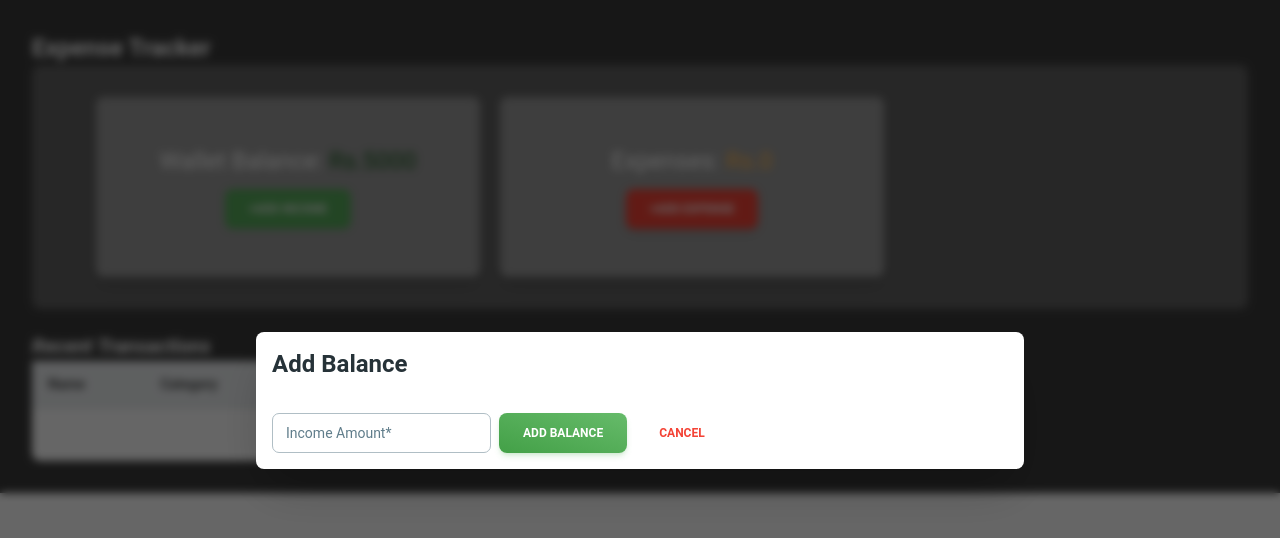
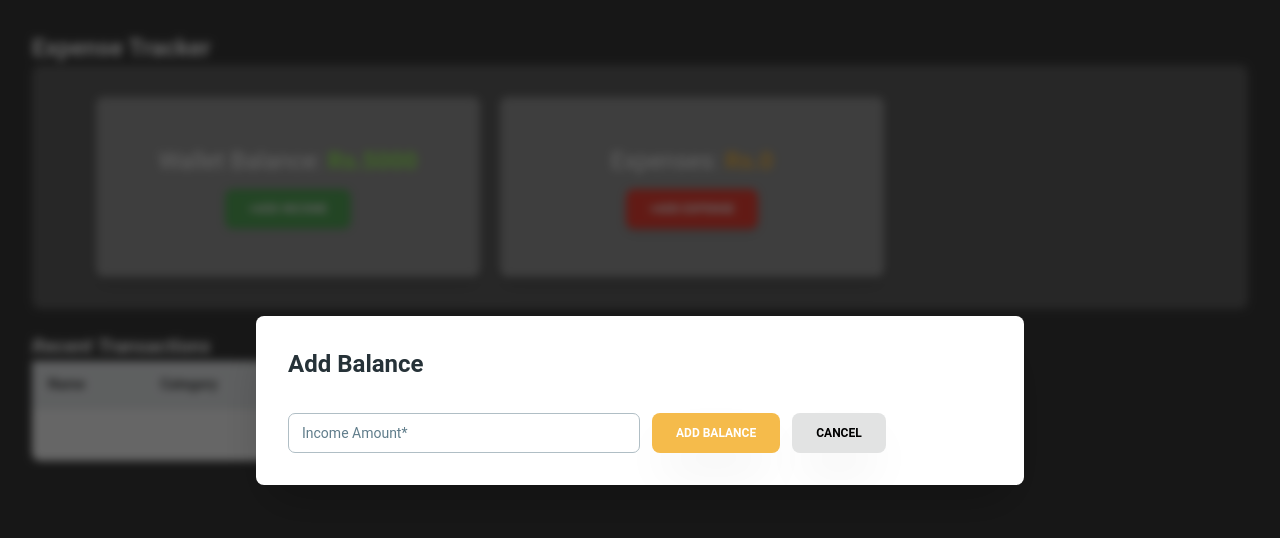
Before and after one commit to gi-t-ansari/expense-tracker, a React (Vite) app: page / in a window 1280 px wide. Both pictures are taken after a click on the button "+ADD INCOME". Shown: the top 538 px of the page. Built offline with nearby package versions, Linux system fonts and the light colour scheme.

Commit message:
Added: Styling to modals

```diff
--- a/src/App.jsx
+++ b/src/App.jsx
@@ -6,7 +6,7 @@ function App() {
   const [count, setCount] = useState(0);
 
   return (
-    <main className="p-8 bg-[#3b3b3b]">
+    <main className="p-8 bg-[#3b3b3b] h-[100vh] w-[100%]">
       <Dashboard />
     </main>
   );
--- a/src/components/Cards/ExpenseCard.jsx
+++ b/src/components/Cards/ExpenseCard.jsx
@@ -10,7 +10,7 @@ const ExpenseCard = ({ setExpenseData, amount }) => {
   return (
     <div className="px-8 py-12 rounded-lg w-96 bg-[#9b9b9b] flex flex-col items-center gap-3 shadow-lg">
       <p className="text-center text-2xl text-white">
-        Expenses: <span className="text-orange-300">Rs.{amount}</span>
+        Expenses: <span className="text-[#f4bb4a] font-bold">Rs.{amount}</span>
       </p>
       <Button className="bg-red-500" onClick={handleOpenAddExpense}>
         +Add Expense
--- a/src/components/Cards/WalletCard.jsx
+++ b/src/components/Cards/WalletCard.jsx
@@ -11,7 +11,7 @@ const WalletCard = ({ amount, setAddBalance }) => {
   return (
     <div className="px-8 py-12 rounded-lg w-96 bg-[#9b9b9b] flex flex-col items-center gap-3 shadow-lg">
       <p className="text-center text-2xl text-white">
-        Wallet Balance: <span className="text-green-900">Rs.{amount}</span>
+        Wallet Balance: <span className="text-[#9cfb5e] font-bold">Rs.{amount}</span>
       </p>
       <Button className="bg-green-500" onClick={handleOpenAddBalance}>
         +Add Income
--- a/src/components/Modals/AddBalanceModal.jsx
+++ b/src/components/Modals/AddBalanceModal.jsx
@@ -48,14 +48,14 @@ export default function AddBalanceModal({
 
   return (
     <>
-      <Dialog open={open} handler={handleOpen}>
+      <Dialog open={open} handler={handleOpen} className="p-4">
         <DialogHeader>Add Balance</DialogHeader>
         <DialogBody>
           <form
             onSubmit={handleSubmit(handleAddBalance)}
-            className="flex gap-2 items-center"
+            className="flex gap-3 items-center"
           >
-            <div>
+            <div className="basis-[50%]">
               <Input
                 {...register("incomeAmount")}
                 label="Income Amount*"
@@ -69,14 +69,12 @@ export default function AddBalanceModal({
               )}
             </div>
 
-            <Button type="submit" variant="gradient" color="green">
+            <Button type="submit" className="bg-[#f5bb4b] shadow-2xl">
               <span>Add Balance</span>
             </Button>
             <Button
-              variant="text"
-              color="red"
               onClick={handleClose}
-              className="mr-1"
+              className="mr-1 bg-[#e2e3e3] text-black shadow-2xl"
             >
               <span>Cancel</span>
             </Button>
--- a/src/components/Modals/AddExpenseModal.jsx
+++ b/src/components/Modals/AddExpenseModal.jsx
@@ -13,7 +13,12 @@ import { yupResolver } from "@hookform/resolvers/yup";
 import Select from "react-select";
 import { categoryOptions } from "../../config";
 
-export default function AddExpenseModal({ open, handleOpen, onClose, setExpenseData }) {
+export default function AddExpenseModal({
+  open,
+  handleOpen,
+  onClose,
+  setExpenseData,
+}) {
   const schema = yup.object().shape({
     title: yup.string().required("This field is required"),
     price: yup
@@ -36,7 +41,7 @@ export default function AddExpenseModal({ open, handleOpen, onClose, setExpenseD
   } = useForm({ resolver: yupResolver(schema) });
 
   const handleAddExpense = (data) => {
-    if(data) {
+    if (data) {
       setExpenseData((prev) => [...prev, data]);
       onClose();
       reset();
@@ -50,14 +55,15 @@ export default function AddExpenseModal({ open, handleOpen, onClose, setExpenseD
 
   return (
     <>
-      <Dialog open={open} handler={handleOpen}>
+      <Dialog open={open} handler={handleOpen} className="p-4">
         <DialogHeader>Add Expense</DialogHeader>
         <DialogBody>
           <form
             onSubmit={handleSubmit(handleAddExpense)}
             className="flex flex-col gap-2"
           >
-            <div className="mb-2">
+            <div className="flex justify-between">
+              <div className="mb-2 basis-[49%]">
                 <Input {...register("title")} label="Title*" type="text" />
                 {errors?.title && (
                   <span className="text-red-500 text-sm">
@@ -65,7 +71,7 @@ export default function AddExpenseModal({ open, handleOpen, onClose, setExpenseD
                   </span>
                 )}
               </div>
-            <div className="mb-2">
+              <div className="mb-2 basis-[49%]">
                 <Input {...register("price")} label="Price*" type="text" />
                 {errors?.price && (
                   <span className="text-red-500 text-sm">
@@ -73,7 +79,9 @@ export default function AddExpenseModal({ open, handleOpen, onClose, setExpenseD
                   </span>
                 )}
               </div>
-            <div className="mb-2">
+            </div>
+            <div className="flex justify-between">
+              <div className="mb-2 basis-[49%]">
                 <Controller
                   control={control}
                   name="category"
@@ -96,7 +104,7 @@ export default function AddExpenseModal({ open, handleOpen, onClose, setExpenseD
                   </span>
                 )}
               </div>
-            <div className="mb-2">
+              <div className="mb-2 basis-[49%]">
                 <Input {...register("date")} label="Date" type="date" />
                 {errors?.date && (
                   <span className="text-red-500 text-sm">
@@ -104,18 +112,19 @@ export default function AddExpenseModal({ open, handleOpen, onClose, setExpenseD
                   </span>
                 )}
               </div>
+            </div>
 
-            <Button type="submit" variant="gradient" color="green">
-              <span>Add Balance</span>
+            <div>
+              <Button type="submit" className="bg-[#f5bb4b] shadow-2xl mr-2">
+                <span>Add Expense</span>
               </Button>
               <Button
-              variant="text"
-              color="red"
                 onClick={handleClose}
-              className="mr-1"
+                className="mr-1 bg-[#e2e3e3] text-black shadow-2xl"
               >
                 <span>Cancel</span>
               </Button>
+            </div>
           </form>
         </DialogBody>
       </Dialog>
```
Lines whose indentation alone changed are shown as unchanged.
